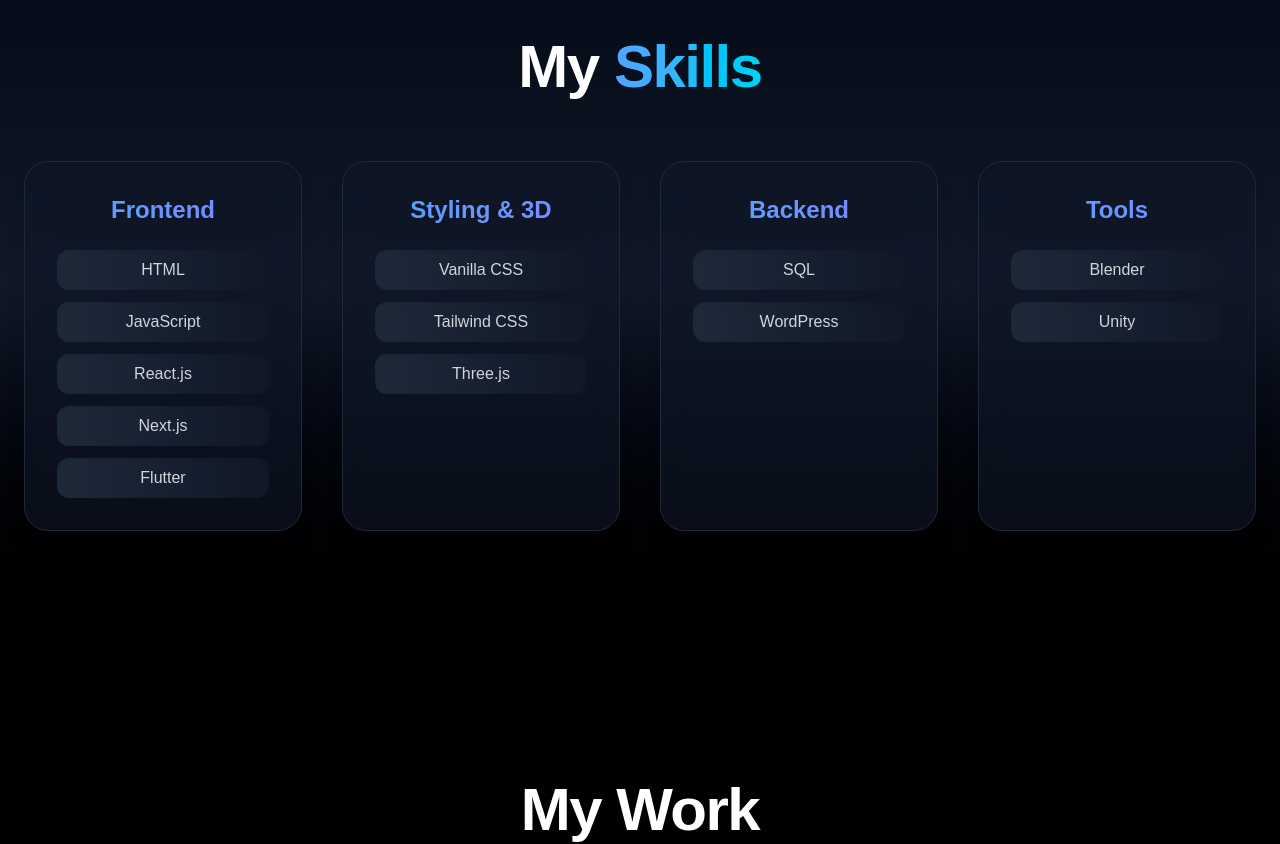
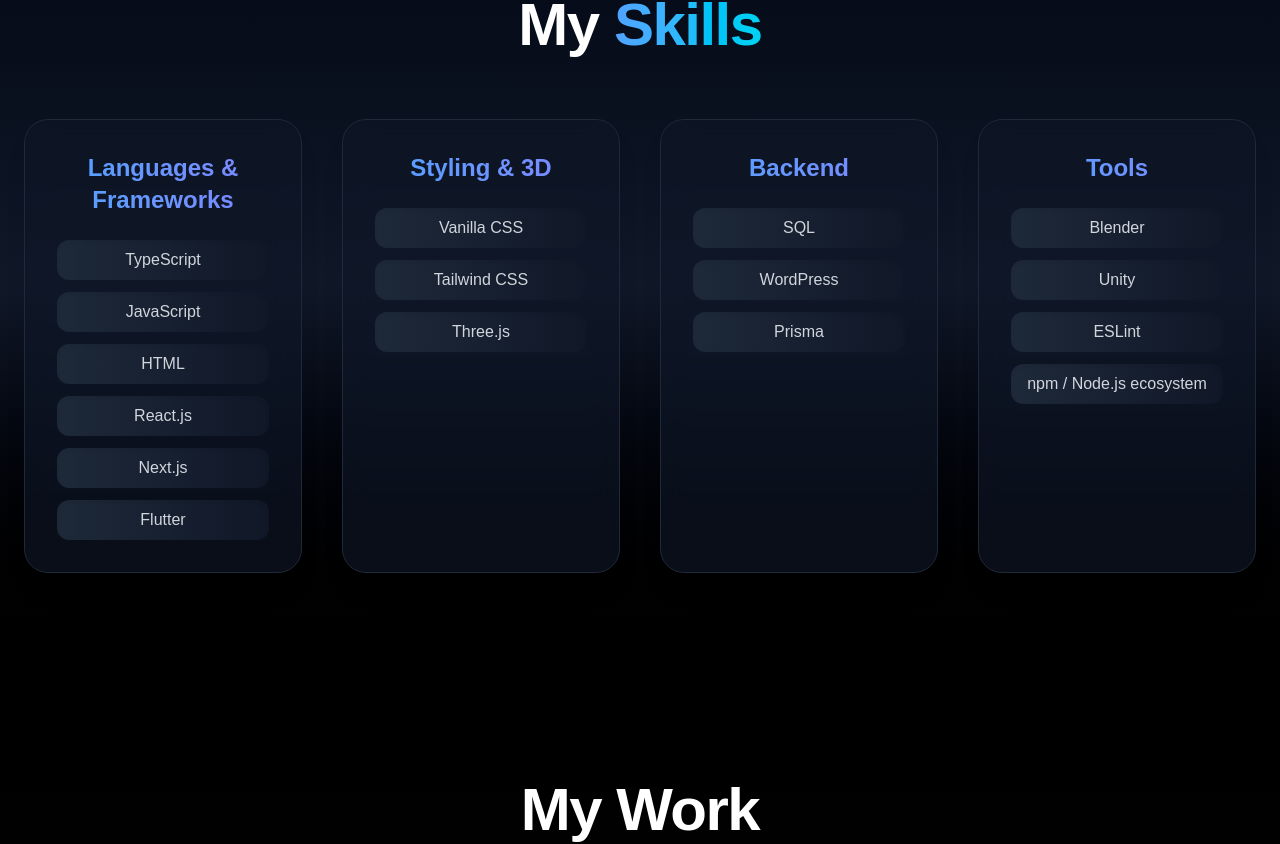
Before and after one commit to Muhammad-Fakhar-Khan/Portfolio-NextJs, a Next.js app: page / in a window 1280 px wide. Shown: the part 916-1760 px from the top of the page. Built offline with nearby package versions, Linux system fonts and the light colour scheme.

Commit message:
Add skills

```diff
--- a/package.json
+++ b/package.json
@@ -9,6 +9,8 @@
     "lint": "eslint"
   },
   "dependencies": {
+    "@react-three/drei": "^10.7.7",
+    "@react-three/fiber": "^9.4.2",
     "email": "^0.2.6",
     "framer-motion": "^12.23.22",
     "lucide-react": "^0.545.0",
@@ -18,6 +20,7 @@
     "react-dom": "^19.2.3",
     "react-typed": "^2.0.12",
     "swiper": "^12.0.2",
+    "three": "^0.182.0",
     "typed.js": "^2.1.0"
   },
   "devDependencies": {
--- a/src/components/Certificates.tsx
+++ b/src/components/Certificates.tsx
@@ -5,20 +5,6 @@
 import { useState } from "react";
 
 const certificateCategories = {
-  "School Certificates": [
-    {
-      title: "International Kangaroo Linguistic Contest",
-      image: "/Assets/Certificates/School/School Certificates_page-0001.jpg",
-    },
-    {
-      title: "School Debate Contest",
-      image: "/Assets/Certificates/School/School Certificates_page-0009.jpg",
-    },
-    {
-      title: "School Sports Day",
-      image: "/Assets/Certificates/School/School Certificates_page-0010.jpg",
-    },
-  ],
 
   "University Certificates": [
     {
--- a/src/components/SkillsSection.tsx
+++ b/src/components/SkillsSection.tsx
@@ -4,10 +4,17 @@
 
 export default function SkillsSection() {
   const skills = {
-    Frontend: ["HTML", "JavaScript", "React.js", "Next.js", "Flutter"],
+    "Languages & Frameworks": [
+      "TypeScript",
+      "JavaScript",
+      "HTML",
+      "React.js",
+      "Next.js",
+      "Flutter",
+    ],
     "Styling & 3D": ["Vanilla CSS", "Tailwind CSS", "Three.js"],
-    Backend: ["SQL", "WordPress"],
-    Tools: ["Blender", "Unity"],
+    Backend: ["SQL", "WordPress", "Prisma"],
+    Tools: ["Blender", "Unity", "ESLint", "npm / Node.js ecosystem"],
   };
 
   return (
@@ -43,12 +50,10 @@
             transition={{ duration: 0.6, delay: index * 0.2 }}
             className="group relative bg-gray-900/60 backdrop-blur-lg p-8 rounded-3xl shadow-xl border border-gray-800 hover:border-blue-500 transition-all duration-500 hover:scale-105 hover:shadow-blue-600/20"
           >
-            {/* Category Header */}
             <h3 className="text-2xl font-semibold text-center mb-6 text-transparent bg-clip-text bg-gradient-to-r from-blue-400 to-indigo-400">
               {category}
             </h3>
 
-            {/* Skills List */}
             <ul className="space-y-3 text-gray-300 text-center">
               {items.map((skill) => (
                 <li
@@ -60,13 +65,12 @@
               ))}
             </ul>
 
-            {/* Glowing Accent Line */}
             <div className="absolute bottom-0 left-0 w-full h-[3px] bg-gradient-to-r from-blue-500 via-cyan-400 to-blue-600 rounded-b-3xl opacity-0 group-hover:opacity-100 transition-opacity duration-500"></div>
           </motion.div>
         ))}
       </div>
 
-      {/* Floating particles (optional aesthetic) */}
+      {/* Floating particles */}
       <div className="absolute inset-0 overflow-hidden -z-10">
         {[...Array(15)].map((_, i) => (
           <motion.span
--- /dev/null
+++ b/src/components/ThreeScene.tsx
@@ -0,0 +1,26 @@
+"use client";
+
+import { Canvas, useFrame } from "@react-three/fiber";
+import { Stars } from "@react-three/drei";
+import { useRef } from "react";
+
+function AnimatedStars() {
+  const particles = useRef<any>(null);
+
+  useFrame(({ clock }) => {
+    if (particles.current) {
+      particles.current.rotation.y = clock.getElapsedTime() * 0.02;
+    }
+  });
+
+  return <Stars ref={particles} radius={100} depth={50} count={5000} factor={4} saturation={0} fade />;
+}
+
+export default function ThreeBackground() {
+  return (
+    <Canvas className="absolute inset-0 -z-20" camera={{ position: [0, 0, 10], fov: 75 }}>
+      <ambientLight intensity={0.5} />
+      <AnimatedStars />
+    </Canvas>
+  );
+}
```
Also changed, not shown: 1 other file (tests, documents, lock files or other folders).
